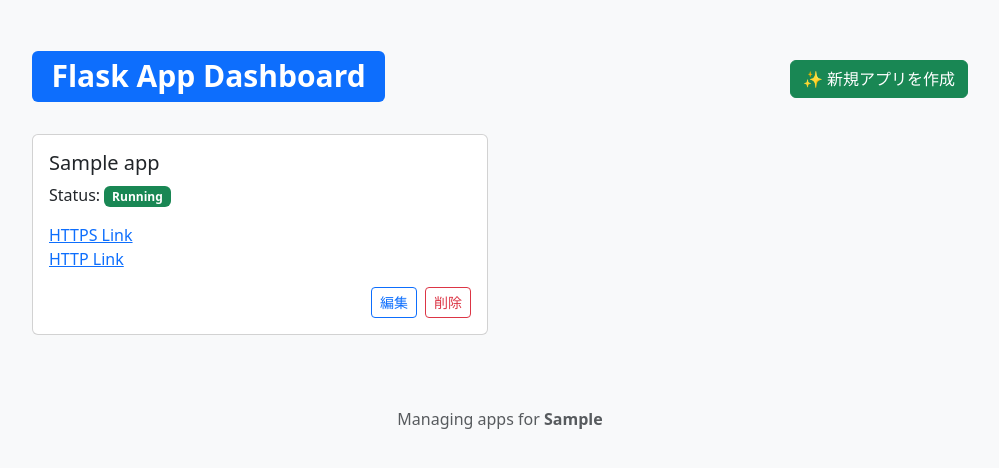
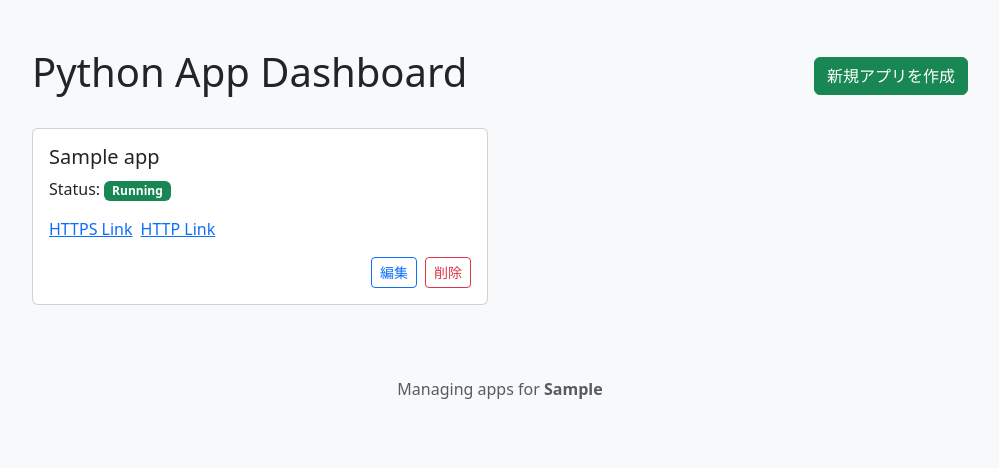
Before and after one commit to kq5y/paw-app, a Flask app: template dashboard/templates/index.html in a window 1280 px wide. Shown: the top 468 px of the page, without its empty margins (140-1139 px from the left). Run offline with Flask 3, Linux system fonts and the light colour scheme; the template is opened without the code that fills it: most values are stand-ins (such as "Sample title", 1, 10 or a date in 2020).

Commit message:
fix: templates

```diff
--- a/dashboard/templates/edit.html
+++ b/dashboard/templates/edit.html
@@ -4,7 +4,7 @@
     <meta charset="utf-8">
     <meta name="viewport" content="width=device-width, initial-scale=1">
     <title>Edit {{ app_name }}</title>
-    <link href="https://cdn.jsdelivr.net/npm/bootstrap@5.3.0-alpha1/dist/css/bootstrap.min.css" rel="stylesheet">
+    <link href="https://cdn.jsdelivr.net/npm/bootstrap@5.3.7/dist/css/bootstrap.min.css" rel="stylesheet">
 </head>
 <body>
     <div class="container mt-5">
@@ -12,7 +12,7 @@
         <form method="post">
             <div class="mb-3">
                 <label for="code" class="form-label">app.py</label>
-                <textarea class="form-control" id="code" name="code" rows="20" style="font-family: monospace;">{{ code }}</textarea>
+                <textarea class="form-control" id="code" name="code" rows="15" style="font-family: monospace;">{{ code }}</textarea>
             </div>
             <button type="submit" class="btn btn-primary">保存して再起動</button>
             <a href="{{ url_for('index') }}" class="btn btn-secondary">キャンセル</a>
--- a/dashboard/templates/index.html
+++ b/dashboard/templates/index.html
@@ -4,7 +4,7 @@
     <meta charset="utf-8">
     <meta name="viewport" content="width=device-width, initial-scale=1">
     <title>Flask App Dashboard</title>
-    <link href="https://cdn.jsdelivr.net/npm/bootstrap@5.3.0-alpha1/dist/css/bootstrap.min.css" rel="stylesheet">
+    <link href="https://cdn.jsdelivr.net/npm/bootstrap@5.3.7/dist/css/bootstrap.min.css" rel="stylesheet">
     <style>
         body { background-color: #f8f9fa; }
         .container { max-width: 960px; }
@@ -14,9 +14,9 @@
 <body>
     <div class="container mt-5">
         <div class="d-flex justify-content-between align-items-center mb-4">
-            <h1><span class="badge bg-primary">Flask App Dashboard</span></h1>
+            <h1>Python App Dashboard</h1>
             <form action="{{ url_for('new_app') }}" method="post">
-                <button type="submit" class="btn btn-success">✨ 新規アプリを作成</button>
+                <button type="submit" class="btn btn-success">新規アプリを作成</button>
             </form>
         </div>
 
@@ -36,7 +36,7 @@
                                 <span class="badge bg-secondary">{{ app.status }}</span>
                             {% endif %}
                         </p>
-                        <p>
+                        <p class="d-flex gap-1">
                             <a href="{{ app.https_url }}" target="_blank" class="card-link">HTTPS Link</a><br>
                             <a href="{{ app.url }}" target="_blank" class="card-link">HTTP Link</a>
                         </p>
@@ -51,7 +51,7 @@
             </div>
             {% else %}
             <div class="col">
-                <p class="text-center">まだアプリがありません。「新規アプリを作成」ボタンを押して始めましょう！</p>
+                <p class="text-center">アプリがありません。新規アプリを作成してください。</p>
             </div>
             {% endfor %}
         </div>
```
